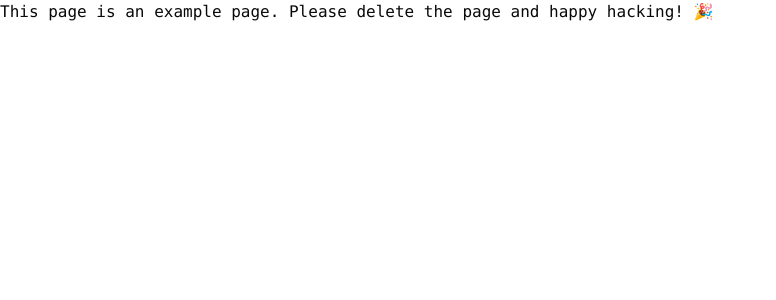
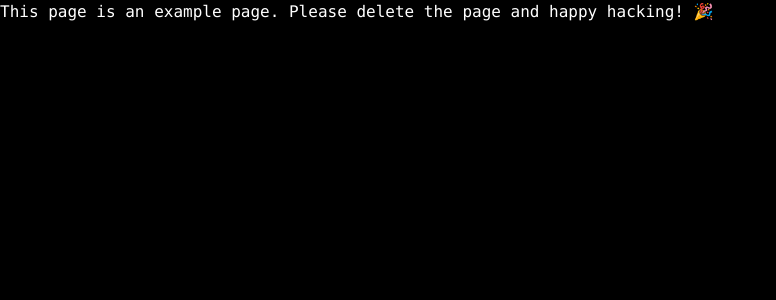
Before and after one commit to safethecode/soundscape, a Next.js app: page / in a window 1280 px wide. Shown: the top 300 px of the page, without its empty margins (0-776 px from the left). Built offline with nearby package versions, Linux system fonts and the light colour scheme.

Commit message:
feat(styles/global): 검은색 배경으로 변경

```diff
--- a/src/styles/globals.css
+++ b/src/styles/globals.css
@@ -84,7 +84,7 @@
   }
 
   body {
-    @apply bg-background text-foreground;
+    @apply bg-black text-white
   }
 }
 
```
Also changed, not shown: 1 other file (tests, documents, lock files or other folders).
